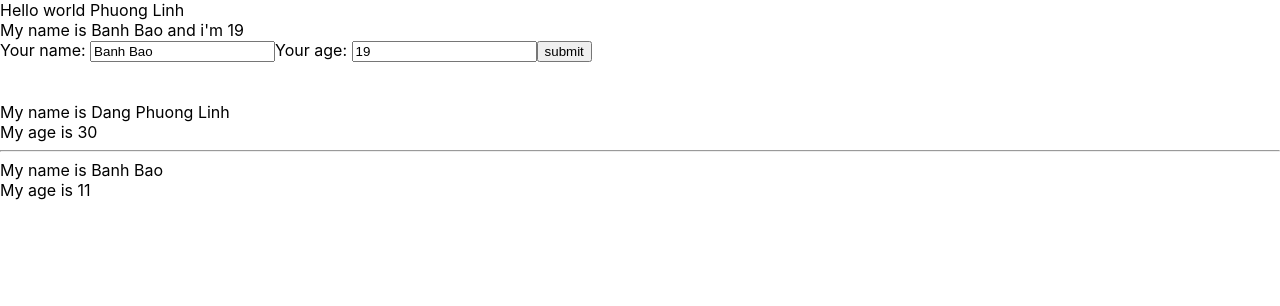
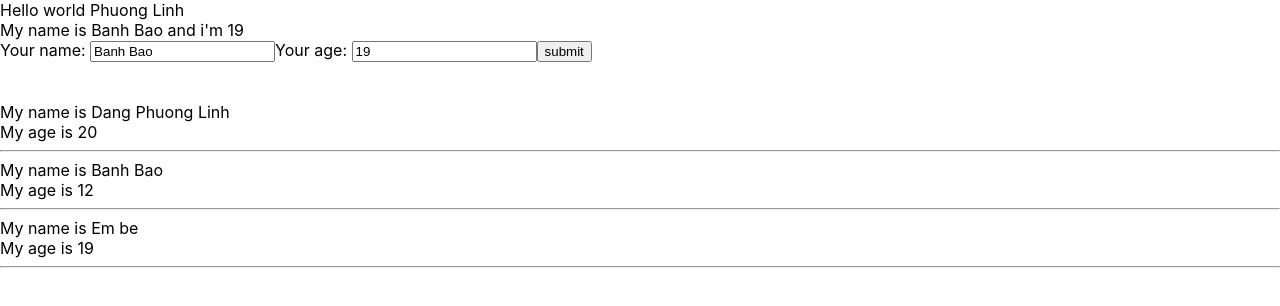
Before and after one commit to Dang-phuong-linh/test-demo-react, a React (Create React App) app: page / in a window 1280 px wide. Shown: the top 306 px of the page. Built offline with nearby package versions, Linux system fonts and the light colour scheme.

Commit message:
outputting list

```diff
--- a/src/components/DisplayInfo.js
+++ b/src/components/DisplayInfo.js
@@ -3,12 +3,29 @@ import React from "react";
 class DisplayInfo extends React.Component {
   render() {
     //destructuring array
-    const { age, name } = this.props;
+    const { listUsers } = this.props;
+    console.log(listUsers);
     //props = vt tat property
     return (
       <div>
-        <div>My name is {name}</div>
-        <div>My age is {age}</div>
+        {listUsers.map((user) => {
+          // console.log(user);
+          return (
+            <div key={user.id}>
+              <div>My name is {user.name}</div>
+              <div>My age is {user.age}</div>
+              <hr />
+            </div>
+          );
+        })}
+        {/* <div>My name is </div>
+        <div>My age is </div>
+        <hr />
+        <div>My name is </div>
+        <div>My age is</div>
+        <hr />
+        <div>My name is</div>
+        <div>My age is</div> */}
       </div>
     );
   }
--- a/src/components/MyComponent.js
+++ b/src/components/MyComponent.js
@@ -5,17 +5,22 @@ import React from "react";
 import DisplayInfo from "./DisplayInfo";
 import UserInfo from "./UserInfo";
 class MyComponent extends React.Component {
+  state = {
+    listUsers: [
+      { id: 1, name: "Dang Phuong Linh", age: "20" },
+      { id: 2, name: "Banh Bao", age: "12" },
+      { id: 3, name: "Em be", age: "19" },
+    ],
+  };
   //jsx
   render() {
-    const myInfo = ["ab", "c", "c"];
+    //dry: dont repeat your self
     return (
       <div>
         <UserInfo></UserInfo>
         <br />
         <br />
-        <DisplayInfo name="Dang Phuong Linh" age="30"></DisplayInfo>
-        <hr />
-        <DisplayInfo name="Banh Bao" age={11} myInfo={myInfo}></DisplayInfo>
+        <DisplayInfo listUsers={this.state.listUsers}></DisplayInfo>
       </div>
     );
   }
```
